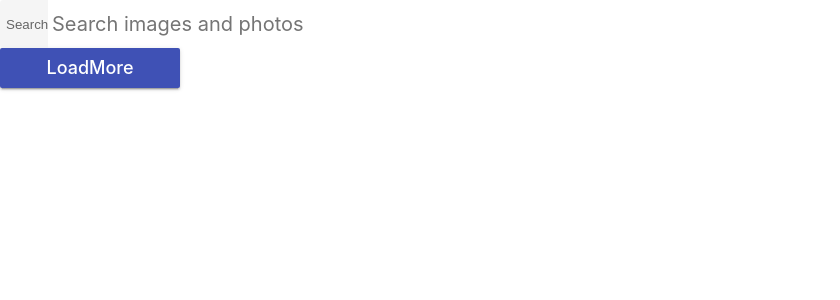
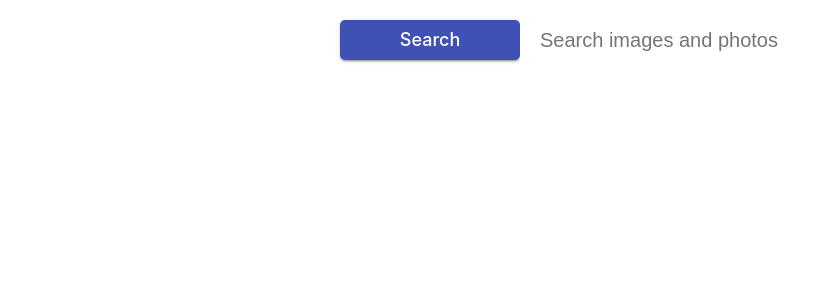
Before and after one commit to MarginTrader1/goit-react-hw-03-image-finder, a React (Create React App) app: page / in a window 1280 px wide. Shown: the top 300 px of the page, without its empty margins (0-840 px from the left). Built offline with nearby package versions, Linux system fonts and the light colour scheme.

Commit message:
почти доделал

```diff
--- a/src/components/App.jsx
+++ b/src/components/App.jsx
@@ -9,7 +9,7 @@ import { LoadMoreButton } from './Button/Button';
 import API from 'API';
 
 // импорт спиннера как компонента
-import { Dna } from 'react-loader-spinner';
+import { Hourglass } from 'react-loader-spinner';
 
 export class App extends Component {
   state = {
@@ -75,17 +75,17 @@ export class App extends Component {
     return (
       <>
         <Searchbar getQuery={this.getQuery} />
-
         {/* продолжение реализации для отображения загрузки isLoading */}
         {isLoading ? (
           // если isLoading: true --> показываем спинер
-          <Dna
+          <Hourglass
             visible={true}
             height="80"
             width="80"
-            ariaLabel="dna-loading"
+            ariaLabel="hourglass-loading"
             wrapperStyle={{}}
-            wrapperClass="dna-wrapper"
+            wrapperClass=""
+            colors={['#306cce', '#72a1ed']}
           />
         ) : (
           // если isLoading: false --> рендерим галерею
@@ -93,7 +93,8 @@ export class App extends Component {
             <ImageGalleryItem images={data} />
           </ImageGallery>
         )}
-        <LoadMoreButton loadMore={this.newPage} />
+        {/* рендер кнопки если массив не пустой */}
+        {data.length !== 0 ? <LoadMoreButton loadMore={this.newPage} /> : null}
       </>
     );
   }
--- a/src/components/Button/Button.styled.js
+++ b/src/components/Button/Button.styled.js
@@ -1,13 +1,21 @@
 import { styled } from 'styled-components';
 
 export const LoadMore = styled.button`
+  margin-left: auto;
+  margin-right: auto;
+  display: block;
+
+  margin-top: 20px;
+  margin-bottom: 20px;
+
   padding: 8px 16px;
   border-radius: 2px;
   background-color: #3f51b5;
   transition: all 250ms cubic-bezier(0.4, 0, 0.2, 1);
   text-align: center;
-  display: inline-block;
+
   color: #fff;
+  border-radius: 5px;
   border: 0;
   text-decoration: none;
   cursor: pointer;
@@ -19,5 +27,4 @@ export const LoadMore = styled.button`
   min-width: 180px;
   box-shadow: 0px 3px 1px -2px rgba(0, 0, 0, 0.2),
     0px 2px 2px 0px rgba(0, 0, 0, 0.14), 0px 1px 5px 0px rgba(0, 0, 0, 0.12);
-
 `;
--- a/src/components/ImageGallery/ImageGallery.js/ImageGallery.styled.js
+++ b/src/components/ImageGallery/ImageGallery.js/ImageGallery.styled.js
@@ -7,8 +7,8 @@ export const List = styled.ul`
   margin: 0;
   display: flex;
   flex-wrap: wrap;
-  column-gap: 24px;
-  row-gap: 48px;
+  column-gap: 20px;
+  row-gap: 20px;
   justify-content: center;
   list-style: none;
 `
--- a/src/components/ImageGalleryItem/ImageGalleryItem.js
+++ b/src/components/ImageGalleryItem/ImageGalleryItem.js
@@ -1,4 +1,5 @@
 import { Component } from 'react';
+
 import Modal from 'react-modal';
 
 const customStyles = {
@@ -30,8 +31,6 @@ export class ImageGalleryItem extends Component {
   render() {
     const { images } = this.props;
 
-    console.log(images);
-
     return images.map(image => (
       <li key={image.id}>
         <img
@@ -44,7 +43,7 @@ export class ImageGalleryItem extends Component {
           onRequestClose={this.closeModal}
           style={customStyles}
         >
-          <img src={image.pageURL} alt={image.user} />
+          <img src={image.largeImageURL} alt={image.user} />
           <button onClick={this.closeModal}>close</button>
         </Modal>
       </li>
--- a/src/components/Searchbar/Searchbar.styled.js
+++ b/src/components/Searchbar/Searchbar.styled.js
@@ -5,30 +5,42 @@ export const SearchForm = styled.form`
   align-items: center;
   width: 100%;
   max-width: 600px;
-  background-color: #fff;
-  border-radius: 3px;
-  overflow: hidden;
+  margin-left: auto;
+  margin-right: auto;
+  margin-bottom: 20px;
+  margin-top: 20px;
 `;
 export const Button = styled.button`
   display: inline-block;
-  width: 48px;
-  height: 48px;
+  min-width: 100px;
+  height: auto;
+  padding: 8px 16px;
+  padding: 8px 16px;
+  border-radius: 2px;
+  background-color: #3f51b5;
+  transition: all 250ms cubic-bezier(0.4, 0, 0.2, 1);
+  text-align: center;
+
+  color: #fff;
+  border-radius: 5px;
   border: 0;
-  background-size: 40%;
-  background-repeat: no-repeat;
-  background-position: center;
-  opacity: 0.6;
-  transition: opacity 250ms cubic-bezier(0.4, 0, 0.2, 1);
+  text-decoration: none;
   cursor: pointer;
-  outline: none;
+  font-family: inherit;
+  font-size: 18px;
+  line-height: 24px;
+  font-style: normal;
+  font-weight: 500;
+  min-width: 180px;
+  box-shadow: 0px 3px 1px -2px rgba(0, 0, 0, 0.2),
+    0px 2px 2px 0px rgba(0, 0, 0, 0.14), 0px 1px 5px 0px rgba(0, 0, 0, 0.12);
 `;
 export const Input = styled.input`
   display: inline-block;
+  padding: 8px 20px;
   width: 100%;
-  font: inherit;
   font-size: 20px;
   border: none;
   outline: none;
-  padding-left: 4px;
-  padding-right: 4px;
+
 `;
```
